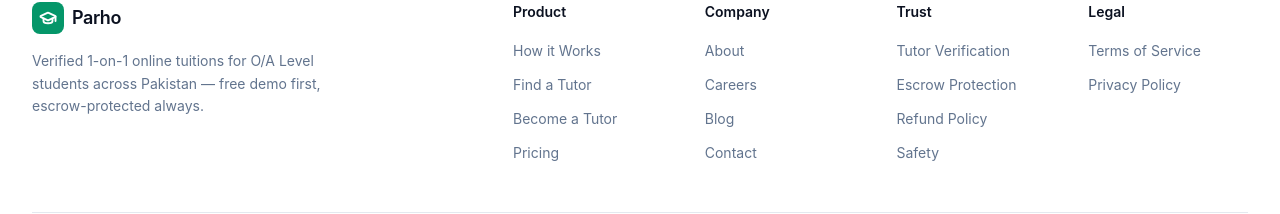
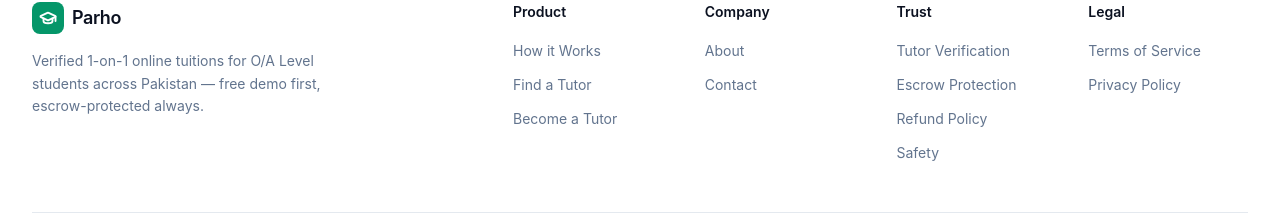
Before and after one commit to MAbdullahDev01/parho, a Next.js app in the folder frontend/: page / in a window 1280 px wide. Shown: the part 3985-4199 px from the top of the page. Built offline with nearby package versions, Linux system fonts and the light colour scheme.

Commit message:
removal of links in footer that are not needed

```diff
--- a/frontend/components/landing/Footer.tsx
+++ b/frontend/components/landing/Footer.tsx
@@ -3,11 +3,11 @@ import { GraduationCap } from "lucide-react";
 const columns = [
   {
     title: "Product",
-    links: ["How it Works", "Find a Tutor", "Become a Tutor", "Pricing"],
+    links: ["How it Works", "Find a Tutor", "Become a Tutor"],
   },
   {
     title: "Company",
-    links: ["About", "Careers", "Blog", "Contact"],
+    links: ["About", "Contact"],
   },
   {
     title: "Trust",
```
